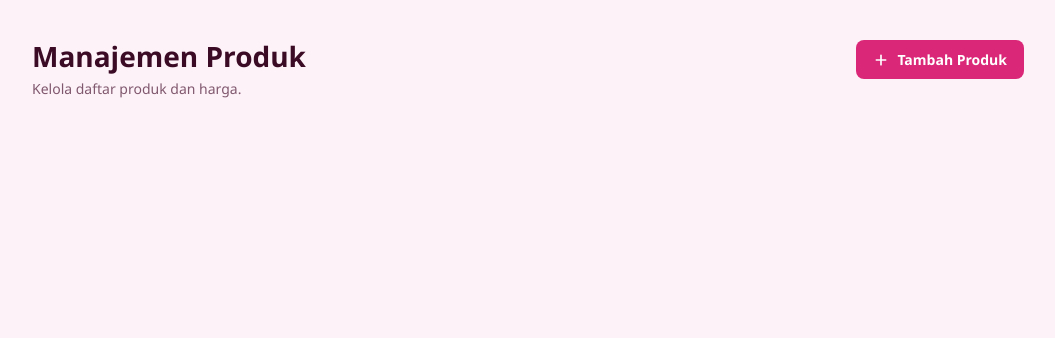
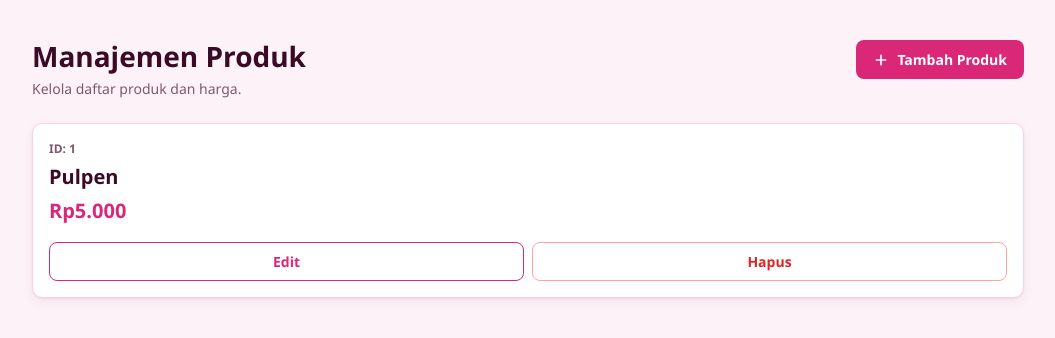
Before and after one commit to nazwaadp/PEMWEB-WEEK11-Fundamental-React, a React (Create React App) app: page / in a window 1280 px wide. Shown: the top 338 px of the page, without its empty margins (112-1167 px from the left). Built offline with nearby package versions, Linux system fonts and the light colour scheme.

Commit message:
Menambahkan komponen ProductCard, data awal, dan format rupiah

```diff
--- a/src/App.js
+++ b/src/App.js
@@ -1,10 +1,14 @@
 import Header from "./components/Header";
+import ProductCard from "./components/ProductCard";
+import { initialProducts } from "./data/products";
 import "./App.css";
 
 function App() {
   return (
     <main className="app">
       <Header />
+      {/* Sementara menampilkan satu kartu dulu */}
+      <ProductCard product={initialProducts[0]} />
     </main>
   );
 }
--- /dev/null
+++ b/src/components/ProductCard.css
@@ -0,0 +1,34 @@
+.product-card {
+  display: flex;
+  flex-direction: column;
+  gap: 4px;
+  padding: 16px;
+  background: var(--surface);
+  border: 1px solid var(--border);
+  border-radius: var(--radius);
+  box-shadow: var(--shadow);
+}
+
+.product-card__id {
+  color: var(--muted);
+  font-size: 12px;
+  font-weight: 600;
+}
+
+.product-card__name {
+  font-size: 20px;
+  font-weight: 800;
+}
+
+.product-card__price {
+  color: var(--primary);
+  font-size: 20px;
+  font-weight: 800;
+}
+
+.product-card__actions {
+  display: grid;
+  grid-template-columns: 1fr 1fr;
+  gap: 8px;
+  margin-top: 12px;
+}
--- /dev/null
+++ b/src/components/ProductCard.js
@@ -0,0 +1,31 @@
+import { formatRupiah } from "../utils/formatRupiah";
+import "./ProductCard.css";
+
+function ProductCard({ product, onEdit, onDelete }) {
+  return (
+    <article className="product-card">
+      <span className="product-card__id">ID: {product.id}</span>
+      <h2 className="product-card__name">{product.name}</h2>
+      <p className="product-card__price">{formatRupiah(product.price)}</p>
+
+      <div className="product-card__actions">
+        <button
+          type="button"
+          className="btn btn-outline"
+          onClick={() => onEdit?.(product)}
+        >
+          Edit
+        </button>
+        <button
+          type="button"
+          className="btn btn-danger-outline"
+          onClick={() => onDelete?.(product)}
+        >
+          Hapus
+        </button>
+      </div>
+    </article>
+  );
+}
+
+export default ProductCard;
--- /dev/null
+++ b/src/data/products.js
@@ -0,0 +1,8 @@
+// Data awal produk (disimpan di memori, tanpa database)
+export const initialProducts = [
+  { id: 1, name: "Pulpen", price: 5000 },
+  { id: 2, name: "Buku Tulis", price: 12000 },
+  { id: 3, name: "Spidol", price: 8000 },
+  { id: 4, name: "Penggaris", price: 6000 },
+  { id: 5, name: "Penghapus", price: 3000 },
+];
--- /dev/null
+++ b/src/utils/formatRupiah.js
@@ -0,0 +1,4 @@
+// 5000 -> "Rp5.000"
+export function formatRupiah(value) {
+  return "Rp" + new Intl.NumberFormat("id-ID").format(value);
+}
```
